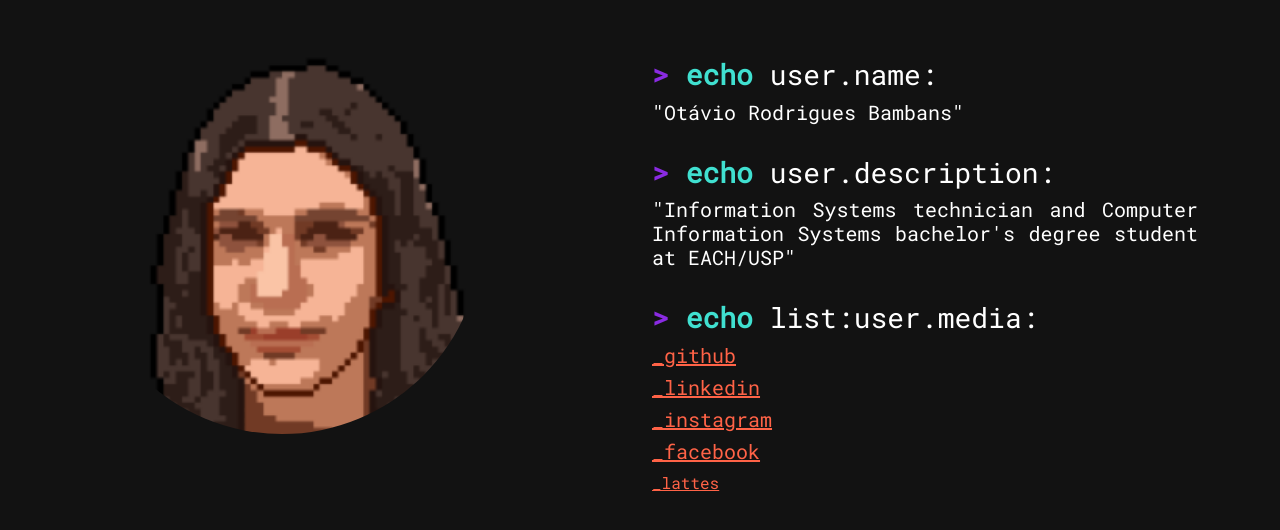
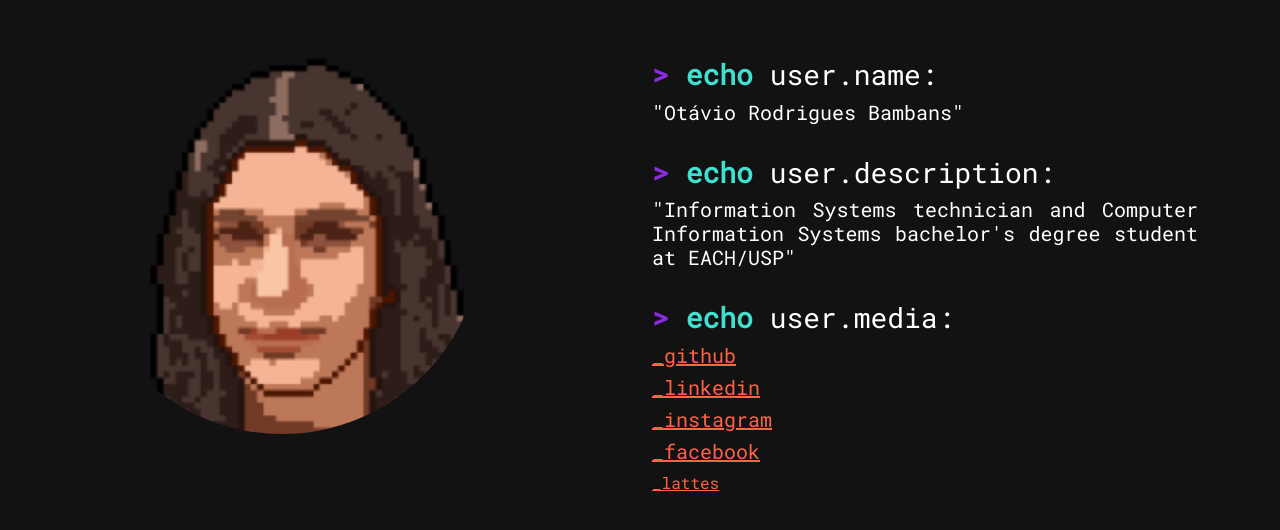
Before and after one commit to bambans/bambans.github.io, a plain HTML site: page index.html in a window 1280 px wide. Shown: the part 126-656 px from the top of the page. Drawn offline with nearby package versions, Linux system fonts and the light colour scheme.

Commit message:
Update index.html

```diff
--- a/index.html
+++ b/index.html
@@ -57,7 +57,7 @@
                         <div class="col-md-12">
                             <div class="row">
                                 <div class="col-md-12">
-                                    <h3><b class="p">></b> <b class="b">echo</b> list:user.media:</h3>
+                                    <h3><b class="p">></b> <b class="b">echo</b> user.media:</h3>
                                 </div>
                             </div>
                             <div class="row">
```
